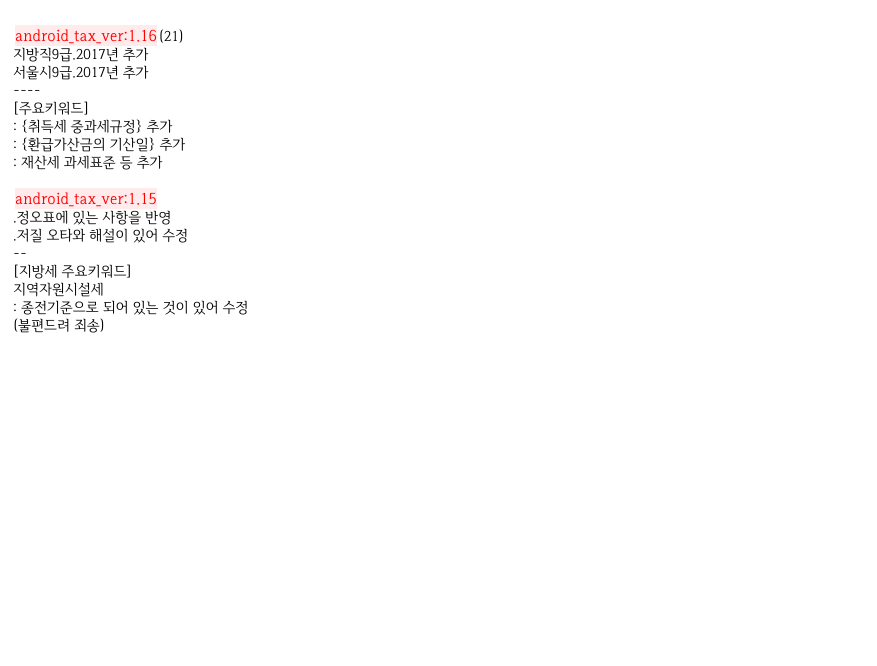
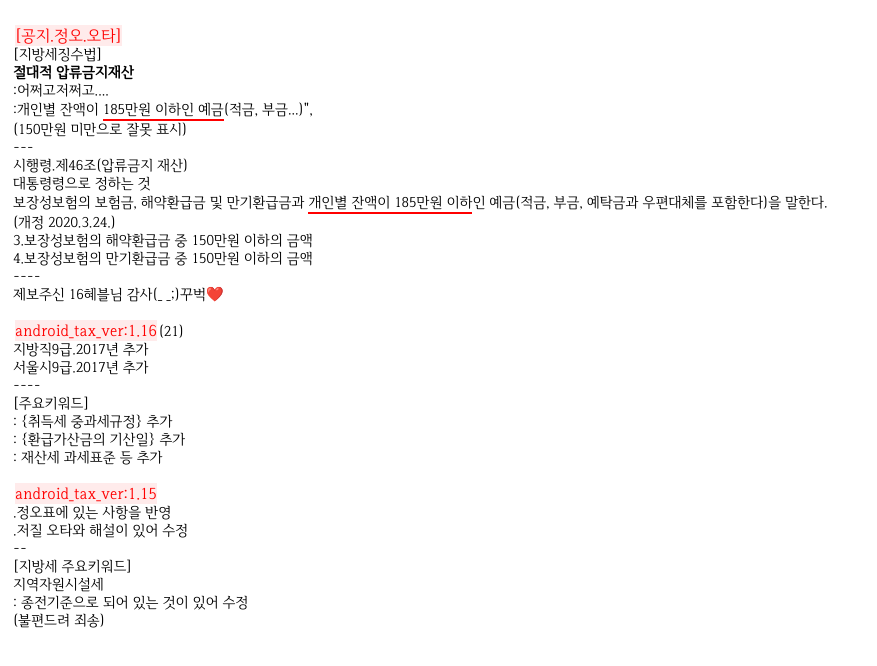
Before and after one commit to ctamark/ctamark.github.io_, a plain HTML site: page android_tax_ver.html in a window 1280 px wide. Shown: the whole page, without its empty margins (0-877 px from the left). Drawn offline with Linux system fonts and the light colour scheme.

Commit message:
Update android_tax_ver.html

```diff
--- a/android_tax_ver.html
+++ b/android_tax_ver.html
@@ -19,6 +19,22 @@
 </head>
  <body topmargin=3>
 <div class="notice">
+<span class="red">[공지.정오.오타]</span>
+[지방세징수법]
+<b>절대적 압류금지재산</b>
+:어쩌고저쩌고....
+:개인별 잔액이 <u>185만원 이하인 예금</u>(적금, 부금...)",
+(150만원 미만으로 잘못 표시)
+---
+시행령.제46조(압류금지 재산)
+대통령령으로 정하는 것
+보장성보험의 보험금, 해약환급금 및 만기환급금과 <u>개인별 잔액이 185만원 이하</u>인 예금(적금, 부금, 예탁금과 우편대체를 포함한다)을 말한다.
+(개정 2020.3.24.)
+3.보장성보험의 해약환급금 중 150만원 이하의 금액
+4.보장성보험의 만기환급금 중 150만원 이하의 금액
+----
+제보주신 16혜블님 감사(_ _;)꾸벅❤️
+
 <span class="red">android_tax_ver:1.16</span>(21)
 지방직9급.2017년 추가
 서울시9급.2017년 추가
```
